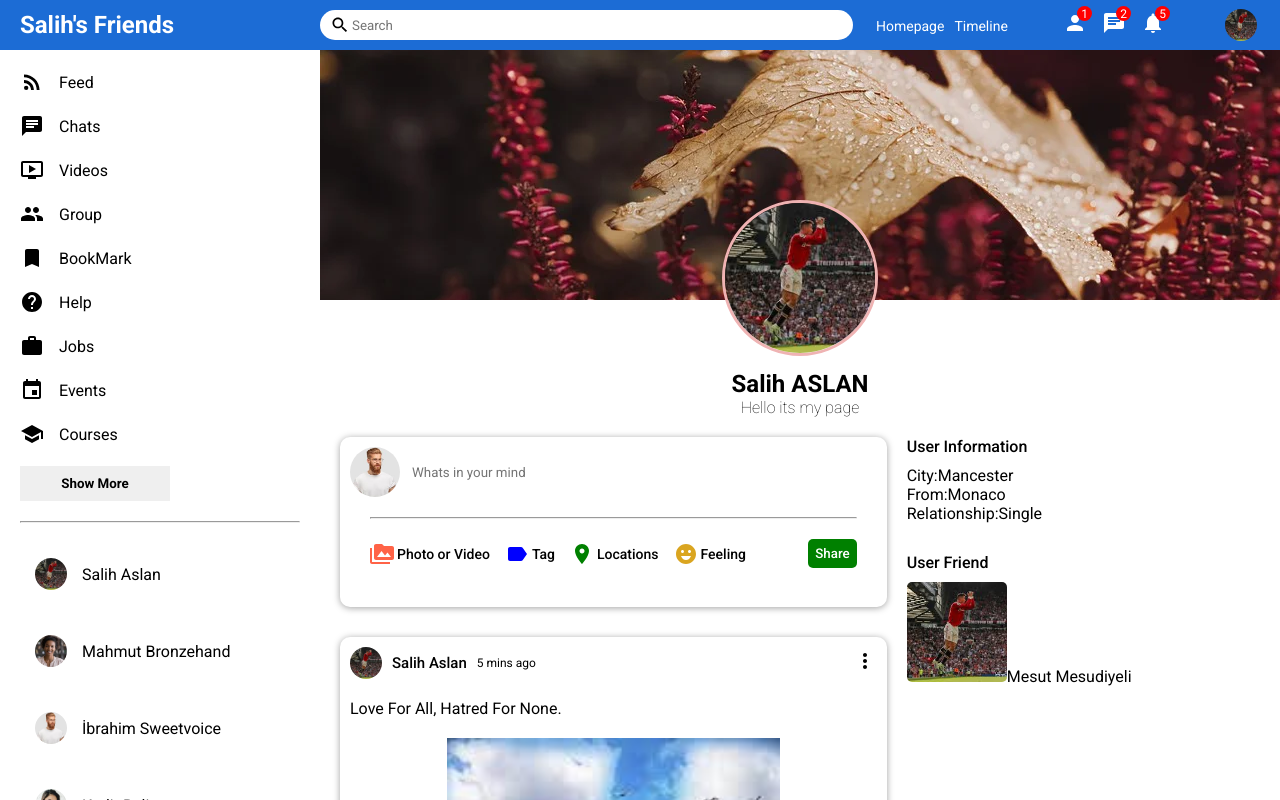
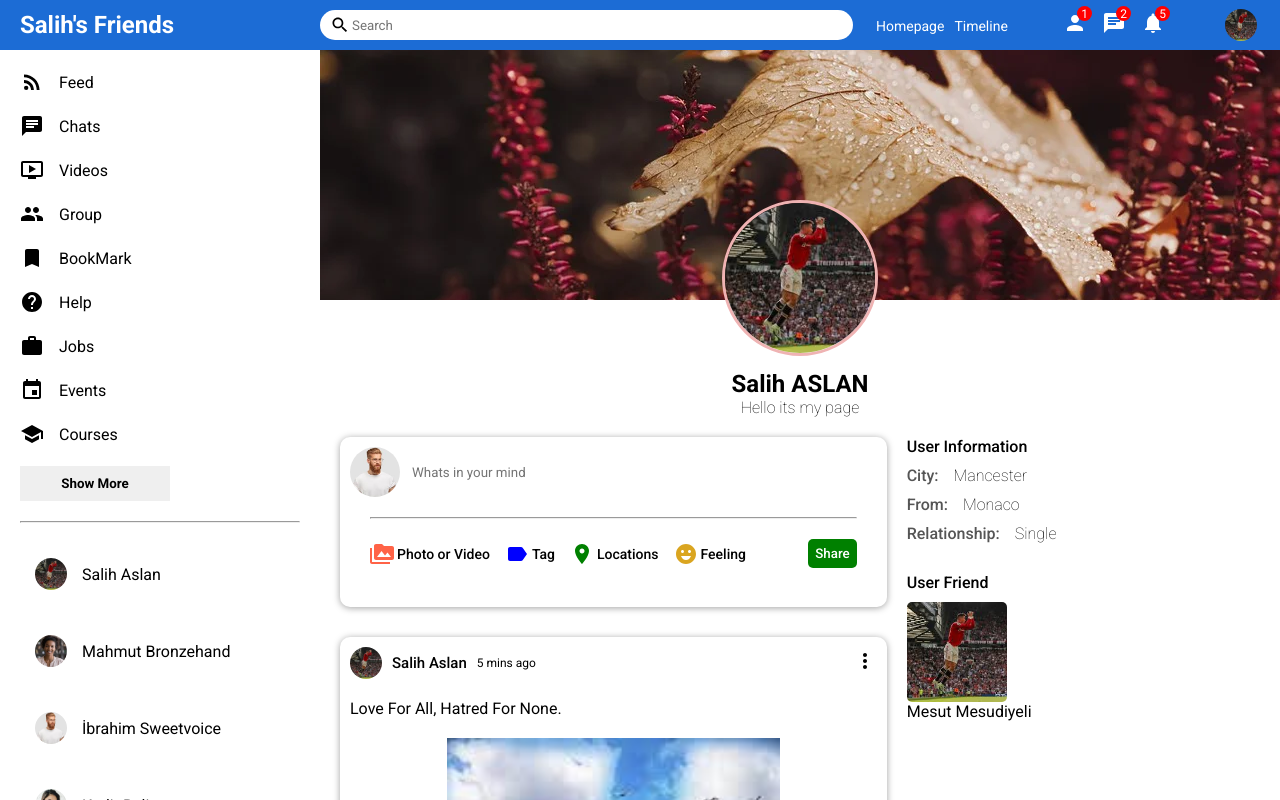
Before and after one commit to muhammetsalihaslan/SocialMediaApp, a React (Create React App) app in the folder socialmediapp/: page / in a window 1280 px wide. Shown: the top 800 px of the page. Built offline with nearby package versions, Linux system fonts and the light colour scheme.

Commit message:
rightbar

```diff
--- a/socialmediapp/src/components/rightbar/Rightbar.jsx
+++ b/socialmediapp/src/components/rightbar/Rightbar.jsx
@@ -38,15 +38,15 @@ const Rightbar = ({profile}) => {
             <div className="rightbarInfo">
                 <div className="rightbarInfoItem">
                     <span className="rightbarInfoKey">City:</span>
-                    <span className="rightbarInfoKey">Mancester</span>
+                    <span className="rightbarInfoValue">Mancester</span>
                 </div>
                 <div className="rightbarInfoItem">
                     <span className="rightbarInfoKey">From:</span>
-                    <span className="rightbarInfoKey">Monaco</span>
+                    <span className="rightbarInfoValue">Monaco</span>
                 </div>
                 <div className="rightbarInfoItem">
                     <span className="rightbarInfoKey">Relationship:</span>
-                    <span className="rightbarInfoKey">Single</span>
+                    <span className="rightbarInfoValue">Single</span>
                 </div>
             </div>
 
--- a/socialmediapp/src/components/rightbar/rightbar.css
+++ b/socialmediapp/src/components/rightbar/rightbar.css
@@ -50,6 +50,33 @@
     margin-bottom: 30px;
 }
 
+.rightbarInfoItem{
+    margin-bottom: 10px;
+}
+
+.rightbarInfoKey{
+    font-weight: 500;
+    margin-right: 15px;
+    color: #555;
+}
+
+.rightbarInfoValue{
+    font-weight: 300;
+}
+
+.rightbarFollowings{
+    display: flex;
+    flex-wrap: wrap;
+    justify-content: space-between;
+}
+
+.rightbarFollowing{
+    display: flex;
+    flex-direction: column;
+    margin-bottom: 20px;
+    cursor: pointer;
+}
+
 .rightbarFollowingImg{
     width: 100px;
     height: 100px;
```
